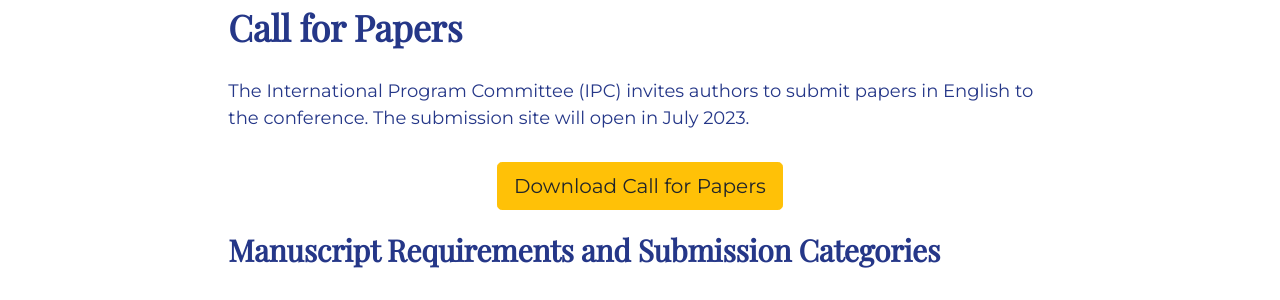
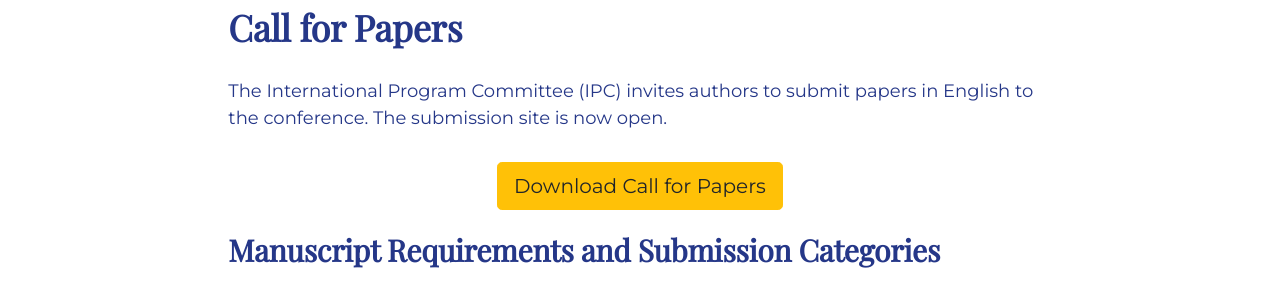
Before and after one commit to daisubc/ADCHEM2024, a Jekyll site: the page built from _pages/papers.md, in a window 1280 px wide and 900 px high. Shown: the part 383-683 px from the top of the window. Built offline with Jekyll 4.4.1, drawn with Linux system fonts in a browser that asks for light colours; nearby versions of some CDN libraries; some web fonts are replaced.

Commit message:
Update papers.md

```diff
--- a/_pages/papers.md
+++ b/_pages/papers.md
@@ -7,7 +7,7 @@ show-avatar: False
 
 # Call for Papers
 
-The International Program Committee (IPC) invites authors to submit papers in English to the conference. The submission site will open in July 2023.
+The International Program Committee (IPC) invites authors to submit papers in English to the conference. The submission site is now open.
 
 <div class="text-center">
   <a class="btn btn-warning btn-lg" href="./assets/docs/Call-for-Papers-2023-07-01.pdf" role="button">Download Call for Papers</a>
```
